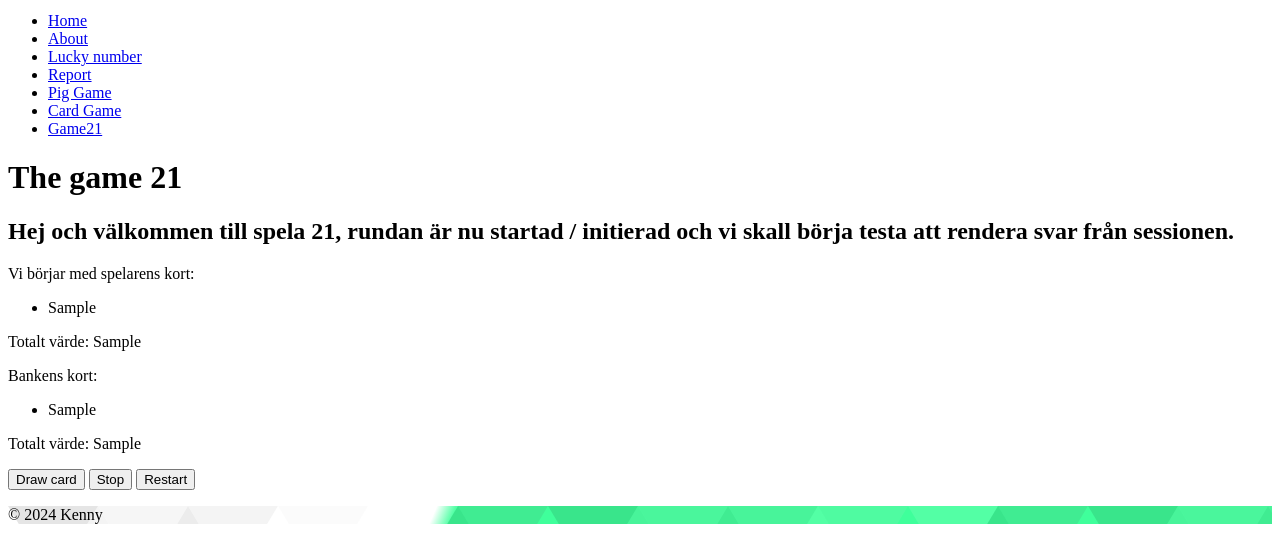
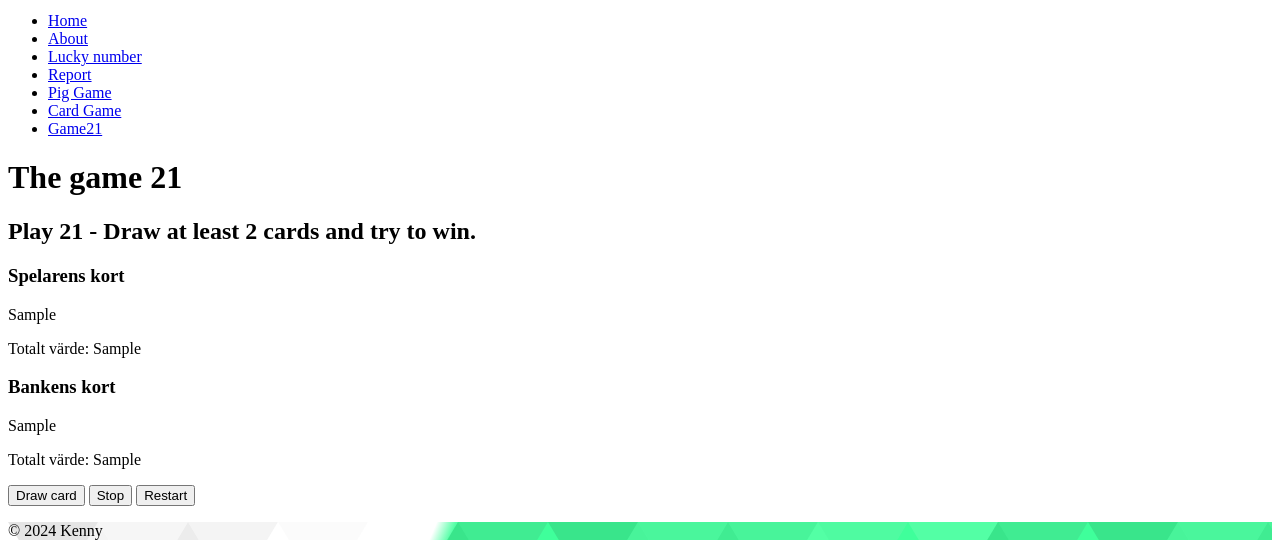
Before and after one commit to KenZan00/mvc, a Symfony app: template templates/game21/round.html.twig in a window 1280 px wide. Shown: the part 516-1072 px from the top of the page. Before the commit the page ends 1040 px from the top, so only its background shows below. Run offline with Twig, Linux system fonts and the light colour scheme; the template is opened without the code that fills it: most values are stand-ins (such as "Sample title", 1, 10 or a date in 2020); some libraries are stand-ins or nearby versions.

Commit message:
Added simple card-like styling to game21

```diff
--- a/templates/game21/round.html.twig
+++ b/templates/game21/round.html.twig
@@ -5,24 +5,26 @@
 {% block body %}
 <h1>The game 21</h1>
 
-<h2>Hej och välkommen till spela 21, rundan är nu startad / initierad och vi skall börja testa att rendera svar från sessionen.</h2>
+<h2>Play 21 - Draw at least 2 cards and try to win.</h2>
 
+<h3>Spelarens kort</h3>
+<div class="card-box">
 
-<p>Vi börjar med spelarens kort:</p>
-<ul>
-    {% for cards in playerHand %}
-        <li>{{ cards }}</li>
+    {% for card in playerHand %}
+        <span class="card">{{ card }}</span>
     {% endfor %}
-</ul>
+</div>
 
 <p>Totalt värde: {{ playerValue }}</p>
 
-<p>Bankens kort:</p>
-<ul>
-    {% for cards in bankHand %}
-        <li>{{ cards }}</li>
+<h3>Bankens kort</h3>
+<div class="card-box">
+
+    {% for card in bankHand %}
+        <span class="card">{{ card }}</span>
     {% endfor %}
-</ul>
+</div>
+
 
 <p>Totalt värde: {{ bankValue }}</p>
 
```
Also changed, not shown: assets/styles/app.css (+24 -0 lines).
